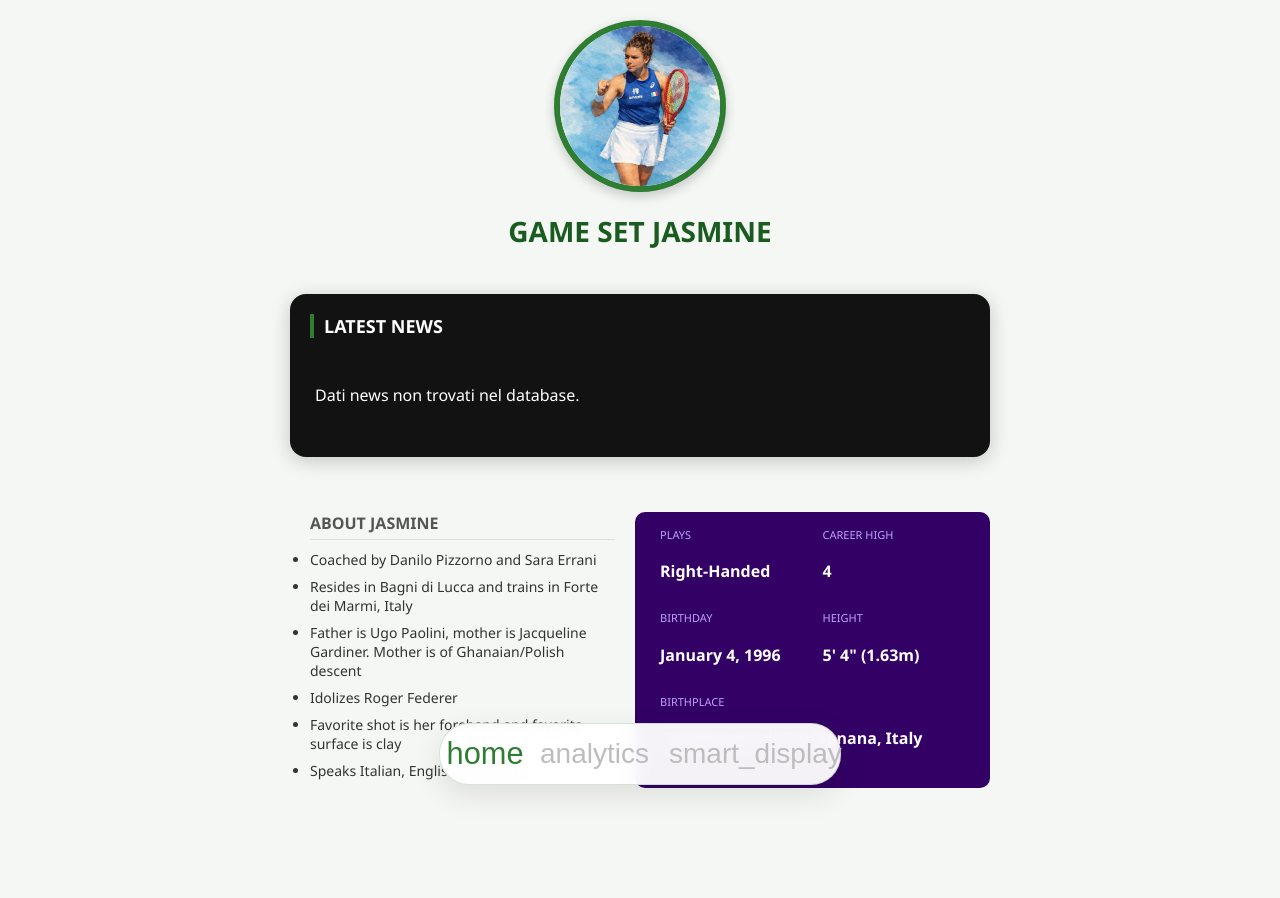
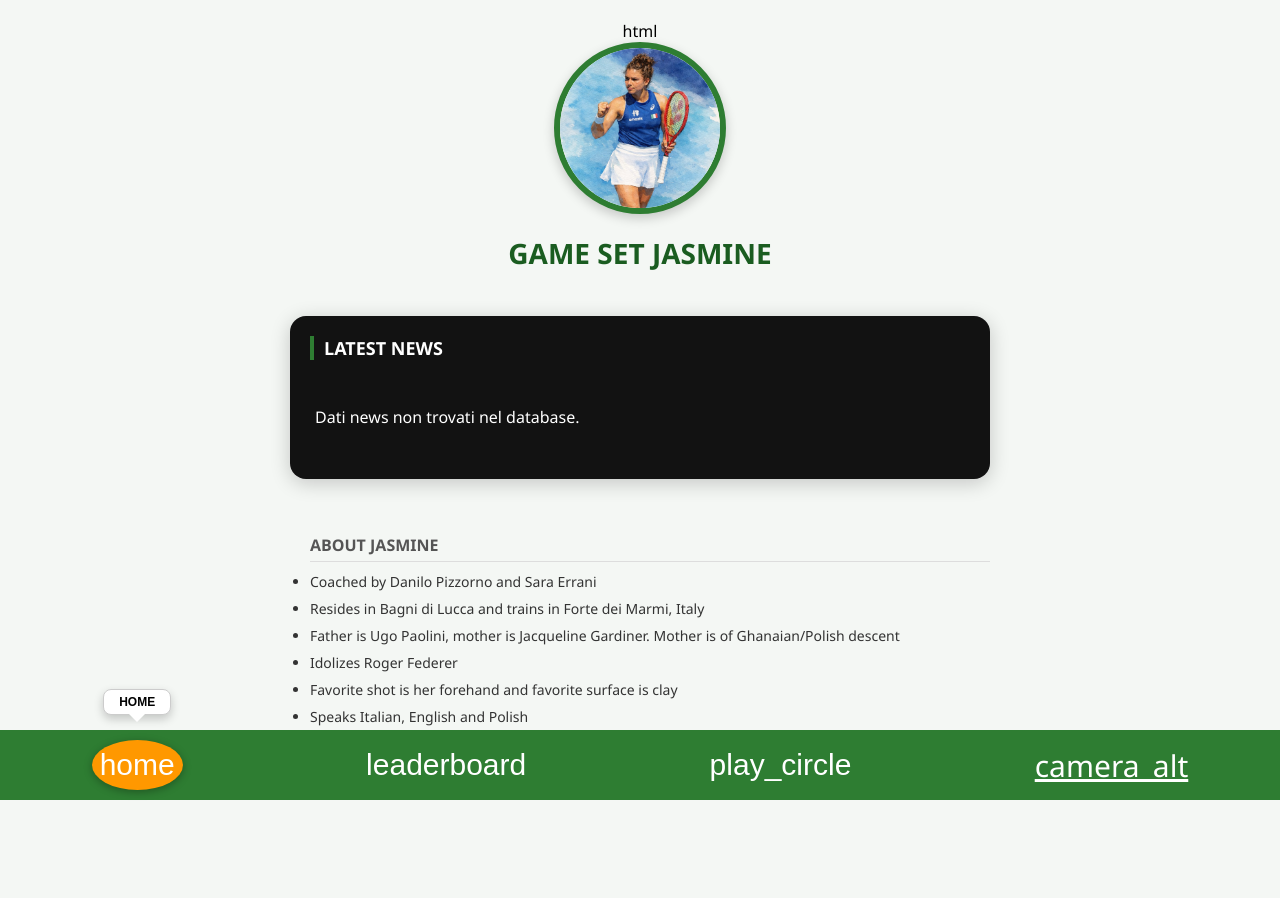
Before and after one commit to federai932/jasmine-live, a Flask app: page / in a window 1280 px wide. After the commit the page ends 800 px from the top, so only its background shows below. Run offline with Flask 3, Linux system fonts and the light colour scheme; data that the repository does not hold is empty.

Commit message:
index.html

```diff
--- a/templates/index.html
+++ b/templates/index.html
@@ -1,14 +1,15 @@
+html
 <!DOCTYPE html>
 <html lang="it">
 <head>
     <meta charset="UTF-8">
-    <meta name="viewport" content="width=device-width, initial-scale=1.0">
+    <meta name="viewport" content="width=device-width, initial-scale=1.0, maximum-scale=1.0, user-scalable=no">
     <title>Game Set Jasmine | Live Ranking</title>
     <!-- Icone Material Design -->
     <link href="https://fonts.googleapis.com" rel="stylesheet">
     <style>
-        /* --- STILE ORIGINALE (NON TOCCATO) --- */
-        body { font-family: 'Segoe UI', Arial, sans-serif; background-color: #f4f7f4; display: flex; flex-direction: column; align-items: center; padding: 20px; margin: 0; padding-bottom: 80px; }
+        /* --- STILE ORIGINALE RIMASTO INVARIATO --- */
+        body { font-family: 'Segoe UI', Arial, sans-serif; background-color: #f4f7f4; display: flex; flex-direction: column; align-items: center; padding: 20px; margin: 0; padding-bottom: 100px; }
         h1 { color: #1a5c20; text-transform: uppercase; margin-top: 10px; font-size: 28px; }
         .image-container { width: 160px; height: 160px; border-radius: 50%; border: 6px solid #2e7d32; overflow: hidden; display: flex; justify-content: center; align-items: center; background-color: white; box-shadow: 0 4px 12px rgba(0,0,0,0.2); margin-bottom: 10px; }
         .image-container img { width: 100%; height: 100%; object-fit: cover; object-position: center 10%; transform: scale(1.1); }
@@ -16,54 +17,79 @@
         .news-wrapper h2 { font-size: 18px; margin-top: 0; margin-bottom: 15px; border-left: 4px solid #2e7d32; padding-left: 10px; text-transform: uppercase; }
         .news-scroll-container { display: flex; overflow-x: auto; padding: 15px 5px; gap: 15px; }
         .news-item { background: #1e1e1e; padding: 10px; border-radius: 10px; text-decoration: none; color: white; display: flex; border: 1px solid #333; overflow: hidden; transition: all 0.3s cubic-bezier(0.175, 0.885, 0.32, 1.275); flex: 0 0 280px; height: 100px; position: relative; }
-        .news-item:hover { background: #252525; border-color: #2e7d32; transform: translateY(-10px) scale(1.02); box-shadow: 0 10px 20px rgba(0,0,0,0.5); }
-        .news-source { font-size: 11px; color: #a2cfa5; font-weight: bold; text-transform: uppercase; margin-bottom: 4px; display: block; }
-        .news-title { font-size: 14px; font-weight: 600; margin: 0; line-height: 1.3; color: #8ab4f8; display: -webkit-box; -webkit-line-clamp: 2; -webkit-box-orient: vertical; overflow: hidden; }
-        .news-time { font-size: 10px; color: #666; display: block; margin-top: 4px; }
-        .news-scroll-container::-webkit-scrollbar { height: 6px; }
-        .news-scroll-container::-webkit-scrollbar-thumb { background: #2e7d32; border-radius: 10px; }
+        .news-item:hover { background: #252525; border-color: #2e7d32; transform: translateY(-10px) scale(1.02); }
         .biography-section { width: 100%; max-width: 700px; margin-top: 35px; margin-bottom: 30px; display: flex; flex-wrap: wrap; justify-content: center; gap: 20px; padding: 0 10px; }
         .bio-list { flex: 1; min-width: 300px; list-style: disc; text-align: left; padding-left: 20px; margin: 0; }
         .bio-list li { margin-bottom: 8px; color: #333; font-size: 14px; }
         .bio-title { width: 100%; text-align: left; font-weight: bold; color: #555; margin-bottom: 10px; border-bottom: 1px solid #ddd; padding-bottom: 5px; text-transform: uppercase; }
         .stats-box { background-color: #330066; color: white; padding: 15px 25px; border-radius: 10px; flex: 1; min-width: 250px; display: grid; grid-template-columns: 1fr 1fr; gap: 5px 20px; }
-        .stat-label { font-size: 11px; text-transform: uppercase; color: #bfa0ff; }
-        .stat-value { font-size: 16px; font-weight: bold; margin-bottom: 10px; }
-
-        /* --- TABELLE ORIGINALI (COSI COME ERANO) --- */
         .ranking-card { width: 100%; max-width: 700px; background: white; border-radius: 15px; border: 3px solid #2e7d32; overflow: hidden; box-shadow: 0 10px 25px rgba(0,0,0,0.1); margin-bottom: 25px; }
         .table-title { font-size: 16px; font-weight: bold; color: #1a5c20; padding: 15px; background-color: #e8f5e9; text-align: center; border-bottom: 1px solid #ddd; }
-        .table-scroll { max-height: 195px; overflow-y: auto; scrollbar-width: thin; }
+        .table-scroll { max-height: 195px; overflow-y: auto; }
         table { width: 100%; border-collapse: collapse; }
         th, td { padding: 12px; text-align: center !important; border-bottom: 1px solid #eee; font-size: 14px; }
         thead th { position: sticky; top: 0; background-color: #2e7d32; color: white; z-index: 10; }
 
-        /* --- LOGICA SEZIONI --- */
+        /* SEZIONI */
         .section { display: none; width: 100%; flex-direction: column; align-items: center; }
         .active-section { display: flex; }
-        #match-section { padding: 0; height: calc(100vh - 80px); width: 100%; }
-        .notion-frame { width: 100%; height: 100%; border: none; }
+        #match-section { padding: 0; height: calc(100vh - 70px); width: 100%; }
 
-        /* --- NAVBAR MODERNA (SOLO ICONE) --- */
+        /* --- NUOVA NAVBAR STILE FOTO --- */
         .bottom-nav {
-            position: fixed; bottom: 15px; width: 90%; max-width: 400px; height: 60px;
-            background: rgba(255, 255, 255, 0.95); backdrop-filter: blur(10px);
+            position: fixed; bottom: 0; left: 0;
+            width: 100%; height: 70px;
+            background-color: #2e7d32; /* Verde come in foto */
             display: flex; justify-content: space-around; align-items: center;
-            border-radius: 30px; box-shadow: 0 10px 30px rgba(0,0,0,0.1);
-            border: 1px solid rgba(46, 125, 50, 0.2); z-index: 2000;
+            z-index: 2000;
         }
-        .nav-item { color: #bdbdbd; background: none; border: none; transition: 0.3s; padding: 10px; cursor: pointer; }
-        .nav-item.active { color: #2e7d32; transform: scale(1.1); }
-        .nav-item .material-icons { font-size: 28px; }
+
+        .nav-item {
+            position: relative;
+            background: none; border: none;
+            color: white; cursor: pointer;
+            padding: 10px; display: flex; align-items: center; justify-content: center;
+        }
+
+        /* Il cerchio arancione per l'icona attiva */
+        .nav-item.active .material-icons-round {
+            background: #ff9800; /* Arancione come in foto */
+            border-radius: 50%; padding: 8px;
+            box-shadow: 0 2px 8px rgba(0,0,0,0.3);
+        }
+
+        .nav-item .material-icons-round { font-size: 30px; transition: 0.3s; }
+
+        /* --- FUMETTO (TOOLTIP) --- */
+        .tooltip {
+            position: absolute; bottom: 85px; /* Sopra la barra */
+            background: white; color: black;
+            padding: 5px 15px; border-radius: 8px;
+            font-size: 12px; font-weight: bold; text-transform: uppercase;
+            box-shadow: 0 4px 10px rgba(0,0,0,0.2);
+            opacity: 0; transform: translateY(10px);
+            transition: 0.3s; pointer-events: none;
+            white-space: nowrap; border: 1px solid #ccc;
+        }
+        /* Punta del fumetto */
+        .tooltip::after {
+            content: ''; position: absolute; top: 100%; left: 50%;
+            transform: translateX(-50%);
+            border-width: 8px; border-style: solid;
+            border-color: white transparent transparent transparent;
+        }
+
+        /* Mostra fumetto al passaggio o se attivo */
+        .nav-item:hover .tooltip, .nav-item.active .tooltip {
+            opacity: 1; transform: translateY(0);
+        }
     </style>
 </head>
 <body>
 
-    <!-- SEZIONE 1: HOME (News + Bio) -->
+    <!-- HOME -->
     <div id="home" class="section active-section">
-        <div class="image-container">
-            <img src="{{ url_for('static', filename='jasmine_paolini.jpeg') }}" alt="Jasmine Paolini">
-        </div>
+        <div class="image-container"><img src="{{ url_for('static', filename='jasmine_paolini.jpeg') }}" alt="Jasmine"></div>
         <h1>Game Set Jasmine</h1>
         <div class="news-wrapper">
             <h2>Latest News</h2>
@@ -79,52 +105,59 @@
                 <li>Favorite shot is her forehand and favorite surface is clay</li>
                 <li>Speaks Italian, English and Polish</li>
             </ul>
-            <div class="stats-box">
-                <div class="stat-label">PLAYS</div><div class="stat-label">CAREER HIGH</div>
-                <div class="stat-value">Right-Handed</div><div class="stat-value">4</div>
-                <div class="stat-label">BIRTHDAY</div><div class="stat-label">HEIGHT</div>
-                <div class="stat-value">January 4, 1996</div><div class="stat-value">5' 4" (1.63m)</div>
-                <div class="stat-label" style="grid-column: span 2;">BIRTHPLACE</div>
-                <div class="stat-value" style="grid-column: span 2;">Castelnuovo di Garfagnana, Italy</div>
-            </div>
         </div>
     </div>
 
-    <!-- SEZIONE 2: RANKING -->
+    <!-- RANKING -->
     <div id="ranking" class="section">
-        <h2 style="color:#1a5c20; margin: 20px 0;">WTA Rankings</h2>
+        <h2 style="color:#1a5c20; margin-top:20px;">WTA Rankings</h2>
         <div class="ranking-card">
-            <div class="table-title">Classifica Singolare WTA (Top 10)</div>
+            <div class="table-title">Classifica Singolare</div>
             <div class="table-scroll">{{ tabella_html | safe }}</div>
         </div>
         <div class="ranking-card">
-            <div class="table-title">Classifica Doppio WTA (Top 10)</div>
+            <div class="table-title">Classifica Doppio</div>
             <div class="table-scroll">{{ tabella_doppio_html | safe }}</div>
         </div>
     </div>
 
-    <!-- SEZIONE 3: MATCH -->
+    <!-- MATCH -->
     <div id="match-section" class="section">
-        <iframe class="notion-frame" src="https://berry-airmail-9a7.notion.site"></iframe>
+        <iframe style="width:100%; height:100%; border:none;" src="https://berry-airmail-9a7.notion.site"></iframe>
     </div>
 
-    <!-- NAVBAR SOLO ICONE -->
+    <!-- BARRA NAVIGAZIONE STILE RICHIESTO -->
     <nav class="bottom-nav">
         <button class="nav-item active" onclick="switchTab('home', this)">
-            <span class="material-icons">home</span>
+            <span class="tooltip">HOME</span>
+            <span class="material-icons-round">home</span>
         </button>
+
         <button class="nav-item" onclick="switchTab('ranking', this)">
-            <span class="material-icons">analytics</span>
+            <span class="tooltip">RANKING</span>
+            <span class="material-icons-round">leaderboard</span>
         </button>
+
         <button class="nav-item" onclick="switchTab('match-section', this)">
-            <span class="material-icons">smart_display</span>
+            <span class="tooltip">MATCH</span>
+            <span class="material-icons-round">play_circle</span>
         </button>
+
+        <!-- Pulsante Instagram (Sostituisci il link con il tuo) -->
+        <a href="https://www.instagram.com" target="_blank" class="nav-item">
+            <span class="tooltip">INSTAGRAM</span>
+            <span class="material-icons-round">camera_alt</span>
+        </a>
     </nav>
 
     <script>
         function switchTab(tabId, element) {
+            // Se è un link esterno (Instagram), non cambiare sezione
+            if(tabId === 'external') return;
+
             document.querySelectorAll('.section').forEach(s => s.classList.remove('active-section'));
             document.getElementById(tabId).classList.add('active-section');
+
             document.querySelectorAll('.nav-item').forEach(btn => btn.classList.remove('active'));
             element.classList.add('active');
             window.scrollTo(0, 0);
```
